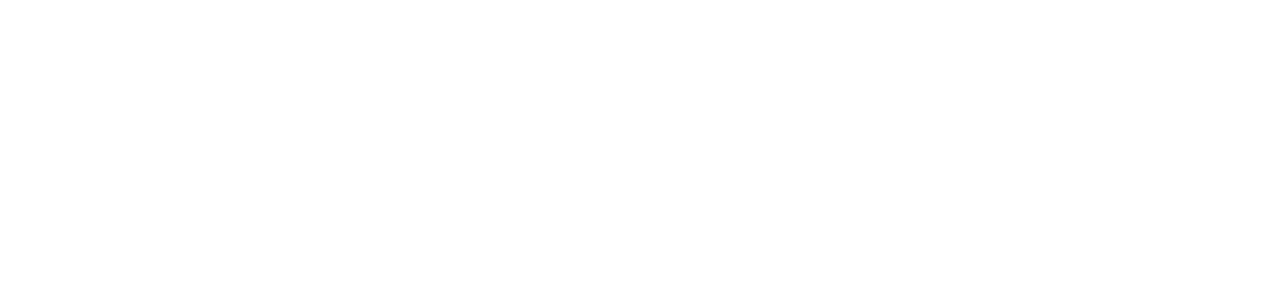
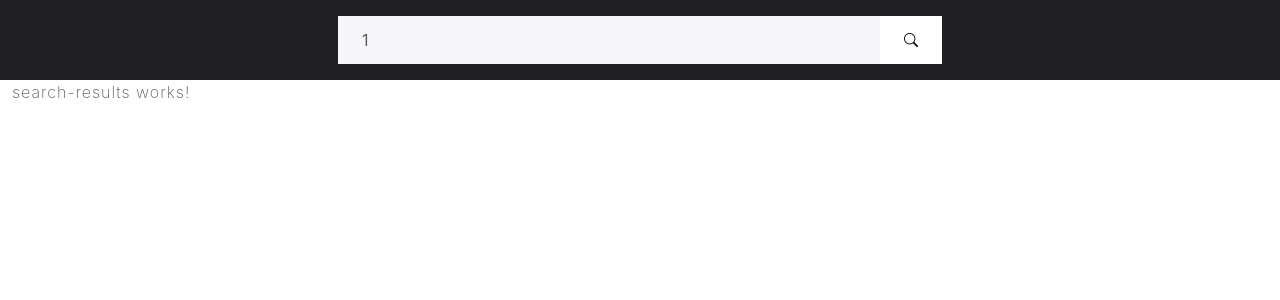
Before and after one commit to clennam/flickr-tag-search, an Angular app: page /results/1 in a window 1280 px wide. Before the commit this address led to /. Shown: the top 300 px of the page. Built offline with nearby package versions, Linux system fonts and the light colour scheme; a web font is replaced by a local one.

Commit message:
add routing to send search term to results page

```diff
--- a/src/app/app-routing.module.ts
+++ b/src/app/app-routing.module.ts
@@ -7,7 +7,7 @@ import { SearchResultsComponent } from './pages/search-results/search-results.co
 const routes: Routes = [
   { path: '', redirectTo: '/search', pathMatch: 'full' },
   { path: 'search', component: SearchPageComponent },
-  { path: 'results', component: SearchResultsComponent }
+  { path: 'results/:searchTerm', component: SearchResultsComponent }
 ];
 
 @NgModule({
--- a/src/app/functionals/search-bar/search-bar.component.html
+++ b/src/app/functionals/search-bar/search-bar.component.html
@@ -1,16 +1,16 @@
 <!-- Search Bar -->
 <div class="row col-6 mx-auto">
     <div class="input-group align-items-center">
-        <input type="search" class="form-control" placeholder="Type in a tag to search for..." [(ngModel)]="searchTerm">
-        <button class="btn btn-secondary" type="button" (click)="goToResults();">
+        <input type="search" class="form-control" placeholder="Type in a tag to search for..." [(ngModel)]="searchTerm" (keydown.enter)="goToResults()">
+        <button class="btn btn-secondary" type="button" [disabled]="!searchTerm" (click)="goToResults();">
             <i class="bi bi-search"></i>
         </button>
     </div>
 </div>
 <div *ngIf="view !== 'minimised'" class="pt-4 text-center">
     <div class="col-12 pb-2 text-muted fs-6">Or click one of the tags below to search automatically:</div>
-    <div class="col mx-2 btn btn-secondary rounded-pill">#travel</div>
-    <div class="col mx-2 btn btn-secondary rounded-pill">#landscape</div>
-    <div class="col mx-2 btn btn-secondary rounded-pill">#birds</div>
+    <div class="col mx-2 btn btn-secondary rounded-pill" (click)="searchByTag('travel')">#travel</div>
+    <div class="col mx-2 btn btn-secondary rounded-pill" (click)="searchByTag('landscape')">#landscape</div>
+    <div class="col mx-2 btn btn-secondary rounded-pill" (click)="searchByTag('birds')">#birds</div>
 </div>
 <!-- Search Bar -->
--- a/src/app/functionals/search-bar/search-bar.component.ts
+++ b/src/app/functionals/search-bar/search-bar.component.ts
@@ -7,7 +7,7 @@ import { Router } from '@angular/router';
   styleUrls: ['./search-bar.component.scss']
 })
 export class SearchBarComponent implements OnInit {
-  searchTerm: string = '';
+  @Input() searchTerm: string = '';
   @Input() view: string = 'expanded';
 
   constructor(private router: Router) { }
@@ -16,7 +16,16 @@ export class SearchBarComponent implements OnInit {
   }
 
   goToResults(): void {
-    this.router.navigate(['/results']);
+    if (this.searchTerm) {
+      this.router.navigate(['/results', this.searchTerm]);
+    }
+  }
+
+  searchByTag(term?: string): void {
+    if (term) {
+      this.searchTerm = term;
+    }
+    this.goToResults();
   }
 
 }
--- a/src/app/pages/search-results/search-results.component.html
+++ b/src/app/pages/search-results/search-results.component.html
@@ -1,4 +1,6 @@
-<div class="row py-3 bg-dark">
-    <app-search-bar [view]='"minimised"'></app-search-bar>
+<div class="container-fluid">
+    <div class="row py-3 bg-dark">
+        <app-search-bar [searchTerm]="searchTerm" [view]='"minimised"'></app-search-bar>
+    </div>
+    <p>search-results works!</p>
 </div>
-<p>search-results works!</p>
--- a/src/app/pages/search-results/search-results.component.ts
+++ b/src/app/pages/search-results/search-results.component.ts
@@ -1,4 +1,5 @@
 import { Component, OnInit } from '@angular/core';
+import { ActivatedRoute } from '@angular/router';
 
 @Component({
   selector: 'app-search-results',
@@ -6,10 +7,12 @@ import { Component, OnInit } from '@angular/core';
   styleUrls: ['./search-results.component.scss']
 })
 export class SearchResultsComponent implements OnInit {
+  searchTerm: string = '';
 
-  constructor() { }
+  constructor(private route: ActivatedRoute) { }
 
   ngOnInit(): void {
+    this.searchTerm = this.route.snapshot.paramMap.get('searchTerm') || '';
   }
 
 }
```
